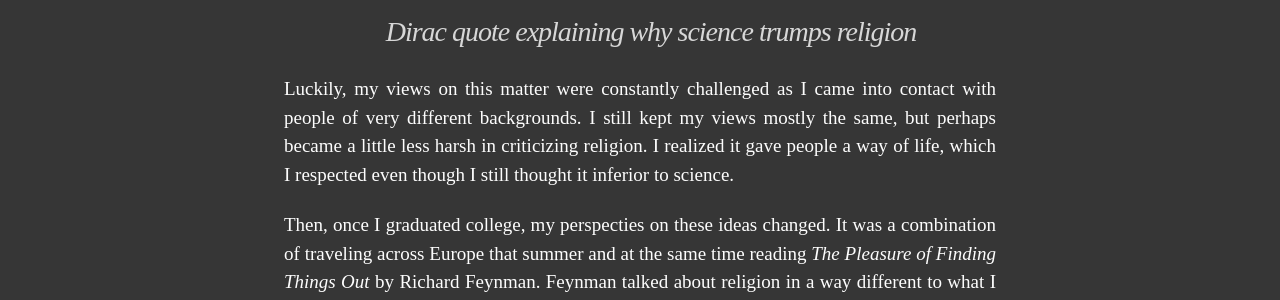
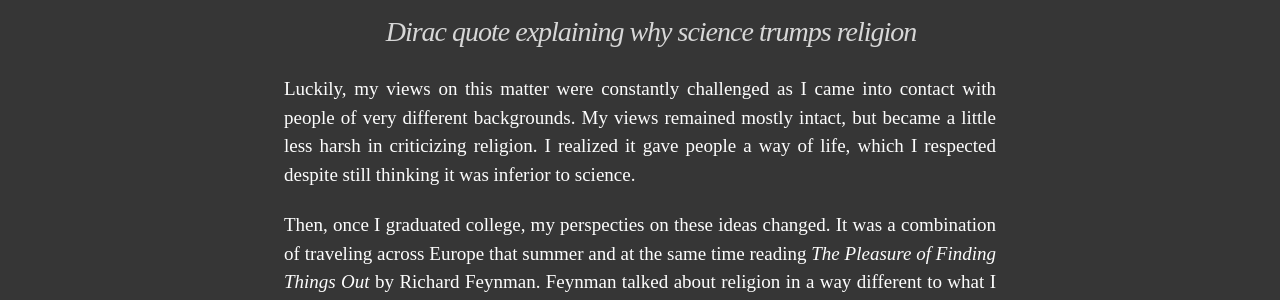
Before and after one commit to amaresh-sahu/amaresh-sahu.github.io, a Jekyll site: the page built from _posts/2014-12-19-finding-things-out.markdown, in a window 1280 px wide. Shown: the part 672-972 px from the top of the page. Built offline with Jekyll 4.4.1, drawn with Linux system fonts in a browser that asks for light colours; some web fonts are replaced.

Commit message:
changed 2nd paragraph wording

```diff
--- a/_posts/2014-12-19-finding-things-out.markdown
+++ b/_posts/2014-12-19-finding-things-out.markdown
@@ -13,7 +13,7 @@ When I started undergrad, I was one of those engineers who thought they had reli
 
 > Dirac quote explaining why science trumps religion
 
-Luckily, my views on this matter were constantly challenged as I came into contact with people of very different backgrounds. I still kept my views mostly the same, but perhaps became a little less harsh in criticizing religion. I realized it gave people a way of life, which I respected even though I still thought it inferior to science.
+Luckily, my views on this matter were constantly challenged as I came into contact with people of very different backgrounds. My views remained mostly intact, but became a little less harsh in criticizing religion. I realized it gave people a way of life, which I respected despite still thinking it was inferior to science.
 
 Then, once I graduated college, my perspecties on these ideas changed. It was a combination of traveling across Europe that summer and at the same time reading _The Pleasure of Finding Things Out_ by Richard Feynman. Feynman talked about religion in a way different to what I had ever thought of, and it was inspring to think about these ideas as I was visiting famous, historical churches all over Europe. It felt as though my mind was expanding as the trip went on, and I finished the book while still in Europe.
 
```
